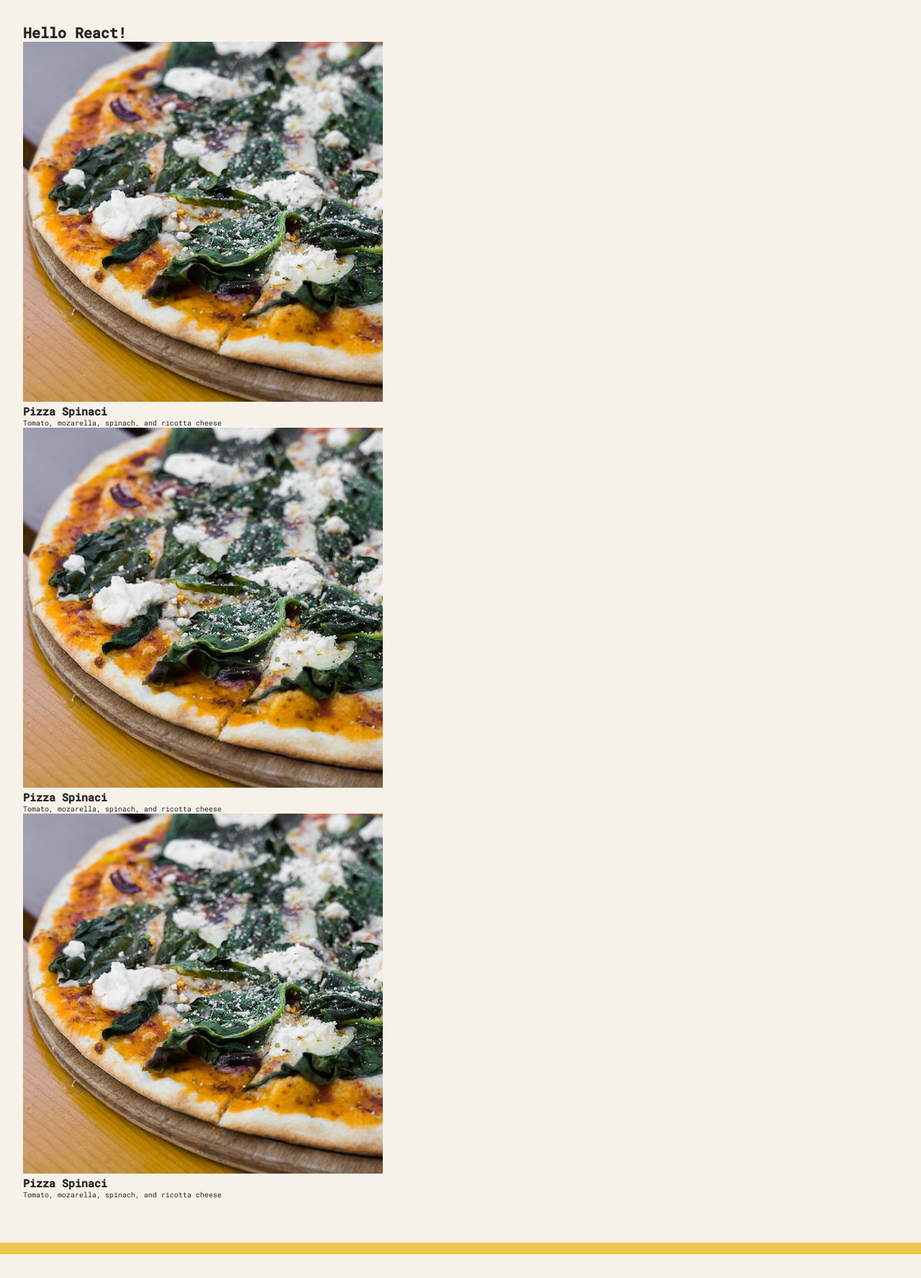
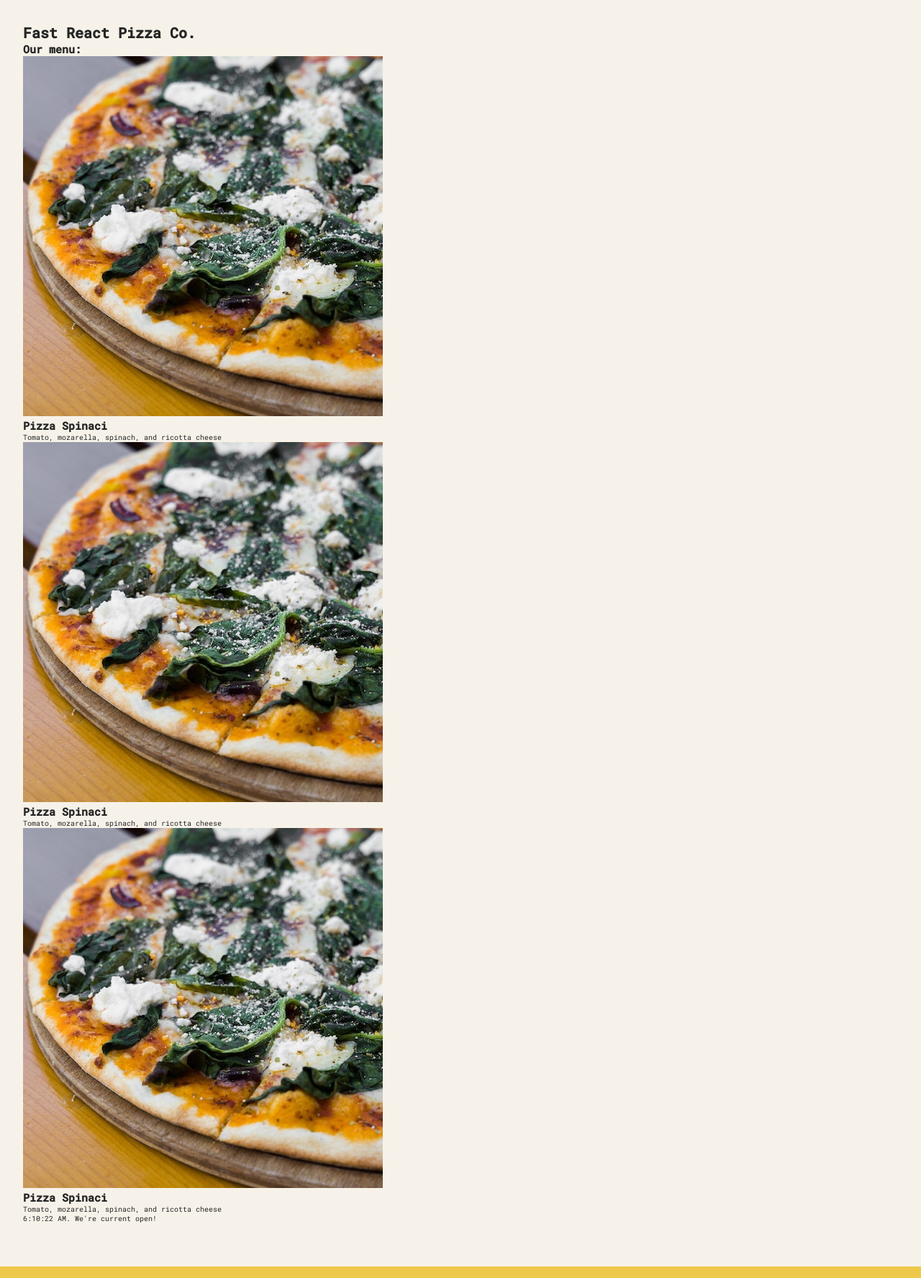
Before and after one commit to YuzStack/49_Pizza-App, a React (Vite) app: page / in a window 1280 px wide. Shown: the whole page at 72% size. Before the commit the page ends 1742 px from the top, so only its background shows below. Built offline with nearby package versions, Linux system fonts and the light colour scheme.

Commit message:
Make the markup more semantic

```diff
--- a/src/App.jsx
+++ b/src/App.jsx
@@ -1,5 +1,5 @@
+import React from "react";
 import pizzaData from "./data";
-const path = "public/funghi.jpg";
 
 function Pizza() {
   return (
@@ -11,10 +11,14 @@ function Pizza() {
   );
 }
 
-function App() {
+function Header() {
+  return <h1>Fast React Pizza Co.</h1>;
+}
+
+function Menu() {
   return (
     <div>
-      <h1>Hello React!</h1>
+      <h2>Our menu:</h2>
       <Pizza />
       <Pizza />
       <Pizza />
@@ -22,4 +26,28 @@ function App() {
   );
 }
 
+function Main({ children }) {
+  return <main>{children}</main>;
+}
+
+function Footer() {
+  return (
+    <footer>{new Date().toLocaleTimeString()}. We're current open!</footer>
+  );
+
+  // return React.createElement("footer", null, "We're current open!");
+}
+
+function App() {
+  return (
+    <>
+      <Main>
+        <Header />
+        <Menu />
+      </Main>
+      <Footer />
+    </>
+  );
+}
+
 export default App;
```
